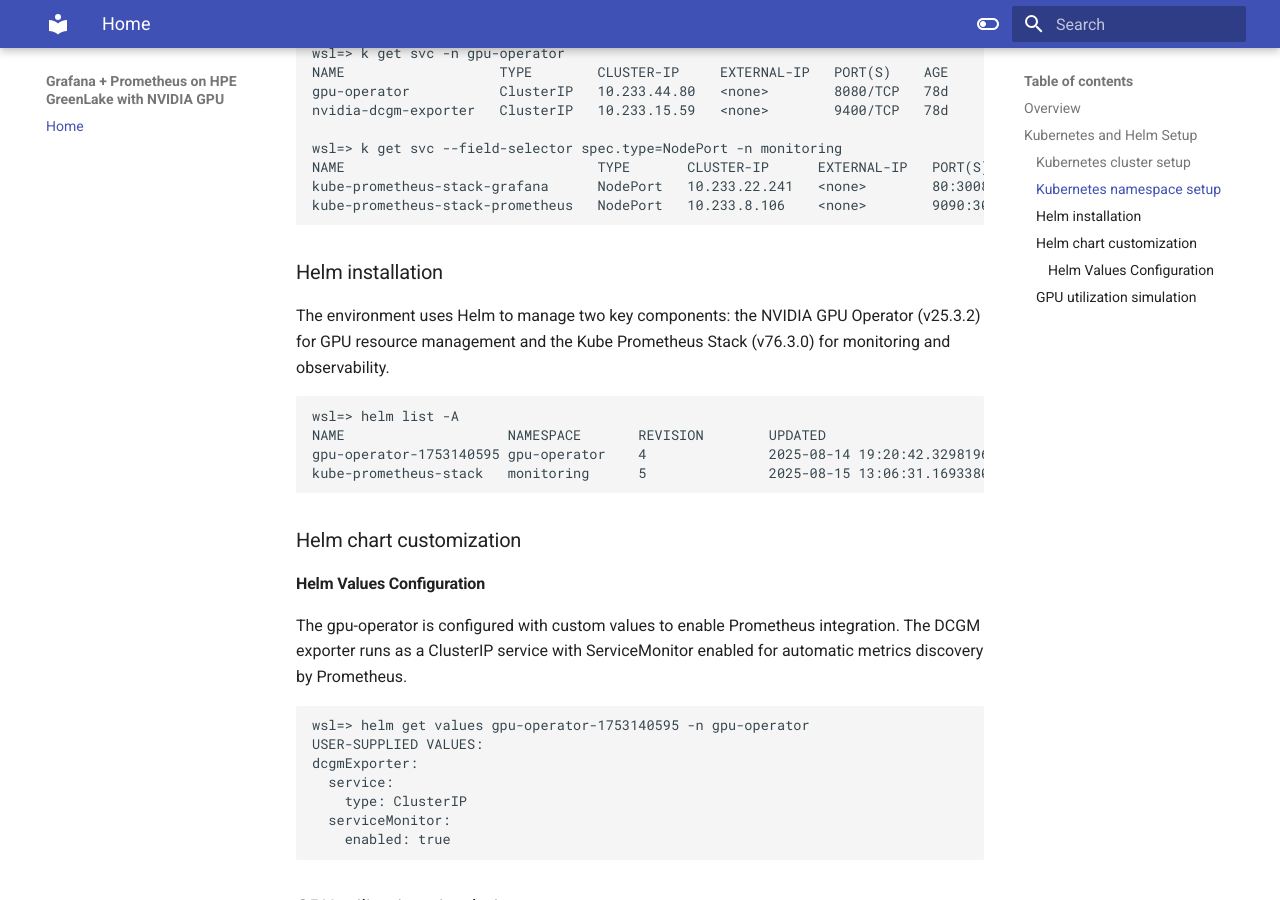
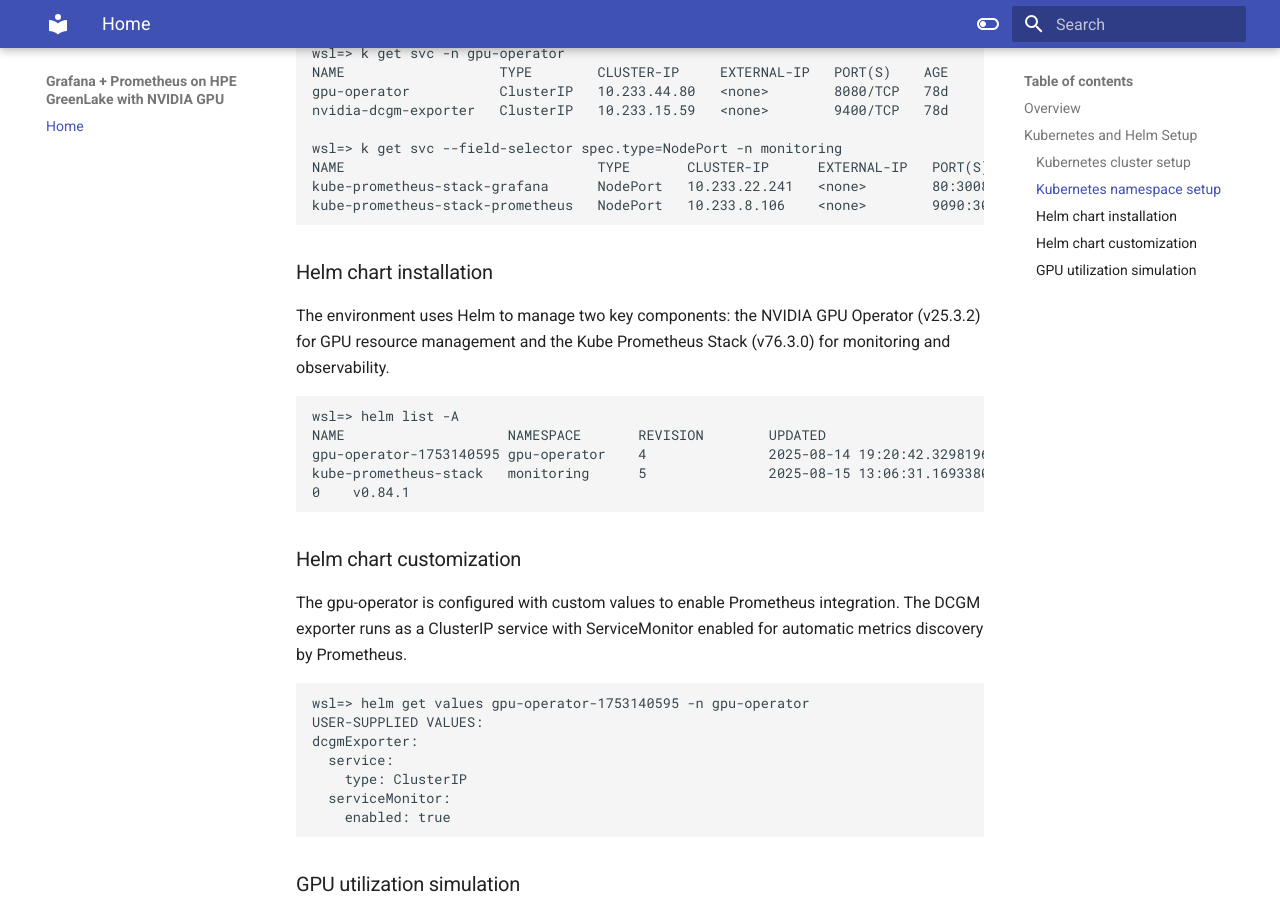
Before and after one commit to hjma29/grafana-prometheus-hpe-greenlake-com-nvidia, an MkDocs documentation site: the page built from docs/whitepaper.md, in a window 1280 px wide and 900 px high, scrolled down 1017 px. Built offline with MkDocs 1.6.1 and Material for MkDocs 9.7.7, drawn with Linux system fonts in a browser that asks for light colours.

Commit message:
[skip ci] 251010-11:55 on mini4

````diff
--- a/docs/whitepaper.md
+++ b/docs/whitepaper.md
@@ -37,18 +37,19 @@ kube-prometheus-stack-grafana      NodePort   10.233.22.241   <none>        80:3
 kube-prometheus-stack-prometheus   NodePort   10.233.8.106    <none>        9090:30090/TCP,8080:30398/TCP   56d
 ```
 
-### Helm installation
+### Helm chart installation
 The environment uses Helm to manage two key components: the NVIDIA GPU Operator (v25.3.2) for GPU resource management and the Kube Prometheus Stack (v76.3.0) for monitoring and observability.
 
 ```
 wsl=> helm list -A
 NAME                    NAMESPACE       REVISION        UPDATED                                 STATUS          CHART                           APP VERSION
 gpu-operator-1753140595 gpu-operator    4               2025-08-14 19:20:42.329819669 -0700 MST deployed        gpu-operator-v25.3.2            v25.3.2
-kube-prometheus-stack   monitoring      5               2025-08-15 13:06:31.169338089 -0700 MST deployed        kube-prometheus-stack-76.3.0    v0.84.1
+kube-prometheus-stack   monitoring      5               2025-08-15 13:06:31.169338089 -0700 MST deployed        kube-prometheus-stack-76.3.
+0    v0.84.1
+
 ```
 
 ### Helm chart customization
-#### Helm Values Configuration
 The gpu-operator is configured with custom values to enable Prometheus integration. The DCGM exporter runs as a ClusterIP service with ServiceMonitor enabled for automatic metrics discovery by Prometheus.
 ```
 wsl=> helm get values gpu-operator-1753140595 -n gpu-operator
````
